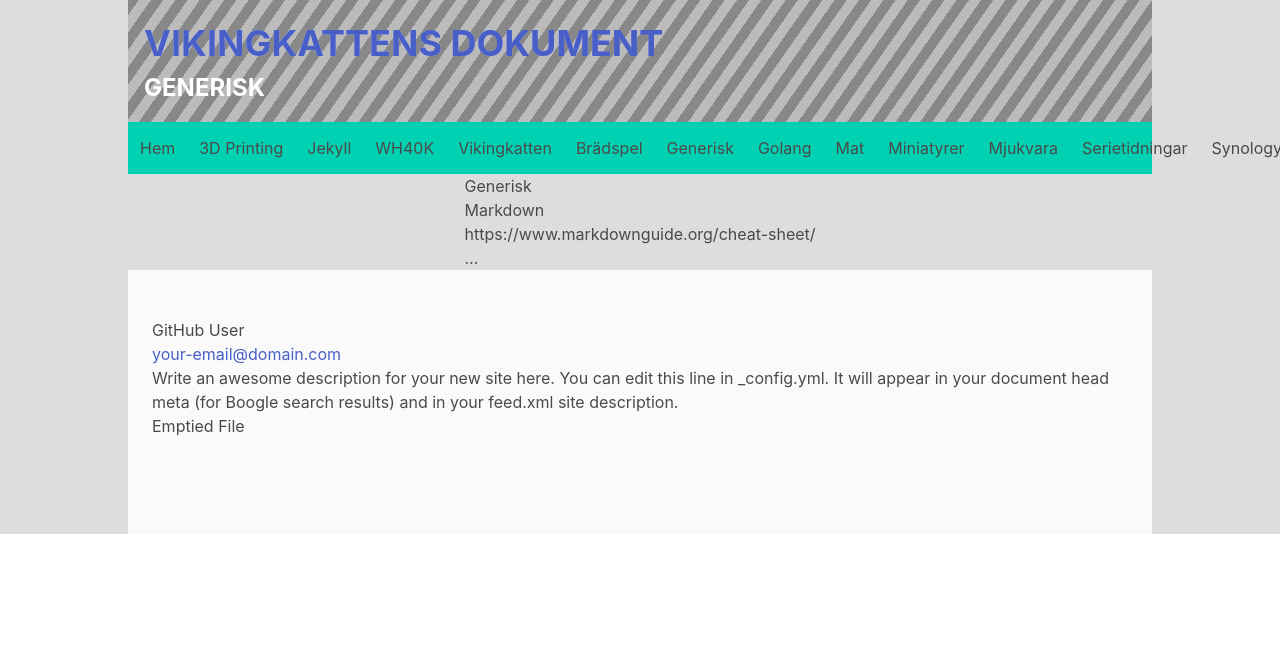
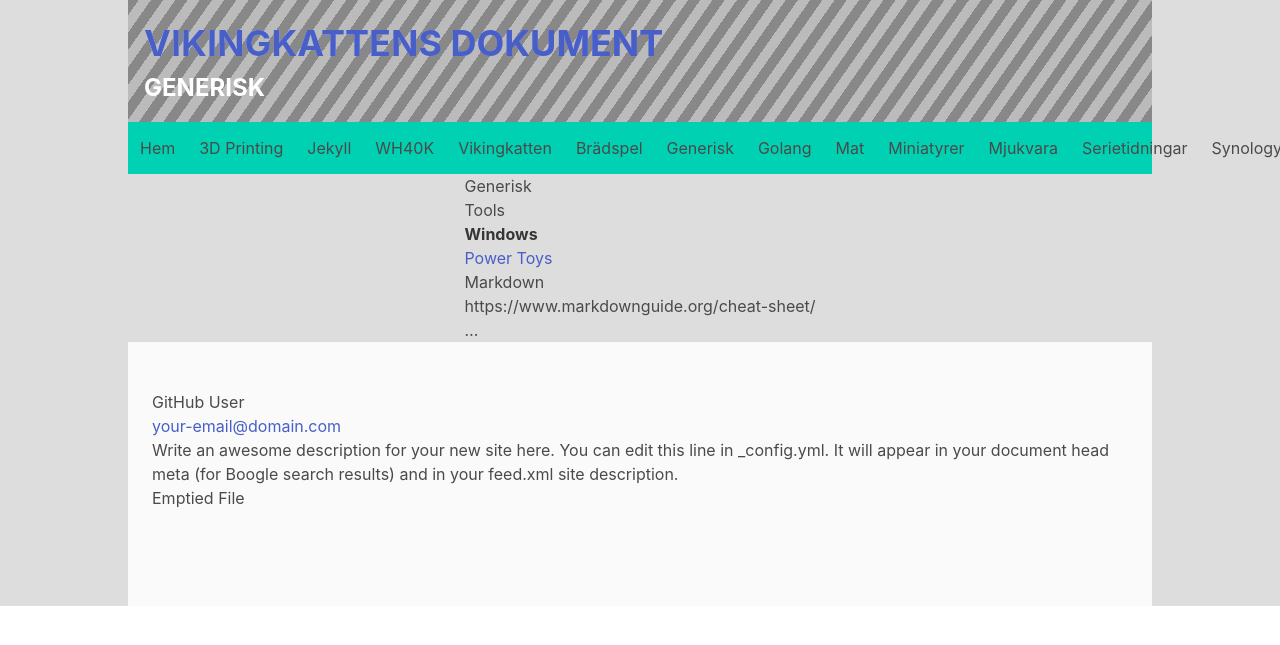
Before and after one commit to viking-cat/dokument, a Jekyll site: the page built from _pages/utveckling/generisk.md, in a window 1280 px wide. Shown: the top 645 px of the page. Built offline with Jekyll 4.4.1, drawn with Linux system fonts in a browser that asks for light colours.

Commit message:
Update generisk.md

```diff
--- a/_pages/utveckling/generisk.md
+++ b/_pages/utveckling/generisk.md
@@ -2,6 +2,10 @@
 layout: page
 title: "Generisk"
 ---
+
+# Tools
+* **Windows**
+  * [Power Toys](https://docs.microsoft.com/en-us/windows/powertoys/)
 
 # Markdown
 * https://www.markdownguide.org/cheat-sheet/
```
